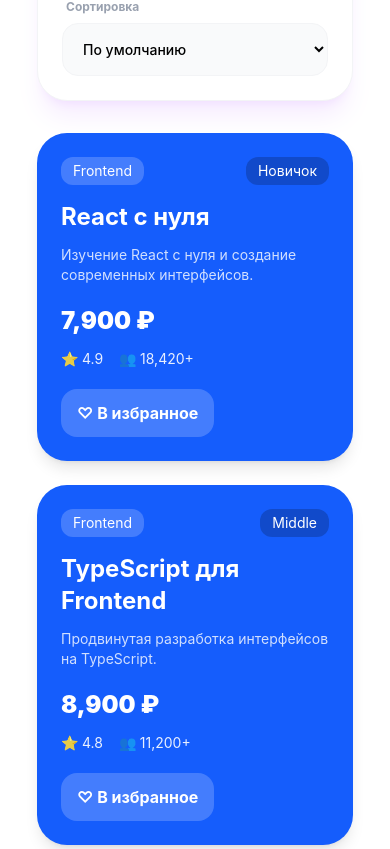
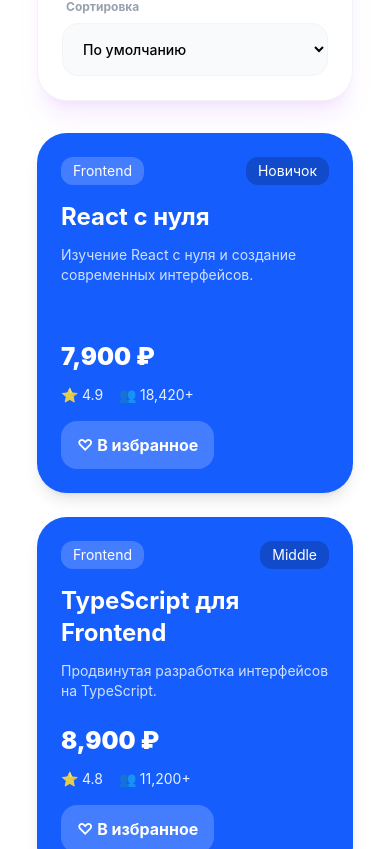
Before and after one commit to onlyloly/stack-learn, a React (Vite) app in the folder static/frontend/: page / in a window 390 px wide. Shown: the part 5335-6184 px from the top of the page. Built offline with nearby package versions, Linux system fonts and the light colour scheme.

Commit message:
Connect chat to Render backend

```diff
--- a/static/frontend/src/components/Catalog.jsx
+++ b/static/frontend/src/components/Catalog.jsx
@@ -52,7 +52,7 @@
     }
   }
 
-let filteredCourses = [...coursesList]
+  let filteredCourses = [...coursesList]
 
   if (selectedCategories.length > 0) {
     filteredCourses = filteredCourses.filter(course =>
@@ -101,7 +101,7 @@
         </div>
       </div>
 
-      <div className="grid grid-cols-1 lg:grid-cols-[300px_1fr] gap-8">
+      <div className="grid grid-cols-1 lg:grid-cols-[300px_1fr] gap-8 items-start">
         <aside className="bg-white p-6 rounded-[30px] border border-gray-100 shadow-xl shadow-purple-500/10 h-fit">
           <div className="flex justify-between items-center mb-5">
             <h3 className="font-bold text-xl">
@@ -213,32 +213,32 @@
         </aside>
 
         {filteredCourses.length > 0 ? (
-          <div className="grid grid-cols-1 md:grid-cols-2 xl:grid-cols-3 gap-6">
+          <div className="grid grid-cols-1 md:grid-cols-2 xl:grid-cols-3 gap-6 items-start auto-rows-max">
             {filteredCourses.map(course => (
               <div
                 data-aos="fade-up"
                 key={course.title}
-                className={`${colors[course.category]} text-white p-6 rounded-[30px] min-h-[300px] shadow-lg hover:scale-[1.03] hover:shadow-2xl transition-all duration-300 cursor-pointer flex flex-col`}
+                className={`${colors[course.category] || 'bg-gray-800'} text-white p-6 rounded-[30px] h-[360px] shadow-lg hover:scale-[1.03] hover:shadow-2xl transition-all duration-300 cursor-pointer flex flex-col self-start overflow-hidden`}
               >
-                <div className="flex justify-between mb-4">
-                  <span className="bg-white/20 px-3 py-1 rounded-xl text-sm">
+                <div className="flex justify-between mb-4 gap-2">
+                  <span className="bg-white/20 px-3 py-1 rounded-xl text-sm truncate max-w-[60%]">
                     {course.category}
                   </span>
 
-                  <span className="bg-black/20 px-3 py-1 rounded-xl text-sm">
+                  <span className="bg-black/20 px-3 py-1 rounded-xl text-sm shrink-0">
                     {course.level}
                   </span>
                 </div>
 
-                <h3 className="text-2xl font-bold mb-3">
+                <h3 className="text-2xl font-bold mb-3 line-clamp-2">
                   {course.title}
                 </h3>
 
-                <p className="text-sm text-white/80 flex-grow">
+                <p className="text-sm text-white/80 flex-grow line-clamp-3">
                   {course.description}
                 </p>
 
-                <div className="mt-5 text-2xl font-black">
+                <div className="mt-4 text-2xl font-black">
                   {course.price.toLocaleString()} ₽
                 </div>
 
@@ -250,7 +250,7 @@
                 <button
                   type="button"
                   onClick={() => toggleFavorite(course.title)}
-                  className={`mt-5 px-4 py-3 rounded-2xl font-bold transition w-fit ${
+                  className={`mt-4 px-4 py-3 rounded-2xl font-bold transition w-fit ${
                     favoriteCourses.includes(course.title)
                       ? 'bg-red-500 text-white hover:bg-red-600'
                       : 'bg-white/20 text-white hover:bg-white/30'
--- a/static/frontend/src/components/ChatBot.tsx
+++ b/static/frontend/src/components/ChatBot.tsx
@@ -74,7 +74,7 @@
     setLoading(true)
 
     try {
-      const response = await fetch('https://stack-learn-7mhw.onrender.com', {
+      const response = await fetch('https://stack-learn-7mhw.onrender.com/api/chat', {
         method: 'POST',
         headers: {
           'Content-Type': 'application/json',
```
